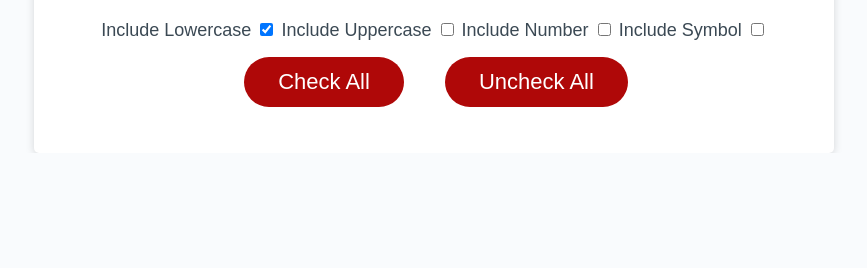
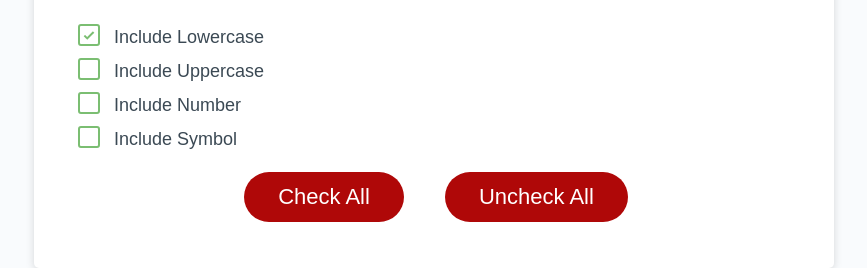
Before and after one commit to shamik05/03-Password-Generator, a plain HTML site: page index.html in a window 1280 px wide. Shown: the part 674-942 px from the top of the page, without its empty margins (206-1073 px from the left). Before the commit the page ends 827 px from the top, so only its background shows below. Drawn offline with Linux system fonts and the light colour scheme.

Commit message:
Redid form class into container to store all the checkboxes

```diff
--- a/index.html
+++ b/index.html
@@ -36,20 +36,30 @@
           <datalist id="defaultNumbers"></datalist>
         </div>
 
-        <div class="form">
-          <h2 class="header">Choose what type(s) to include</h2>
-          <label title="Ex: abcd" for="useLowercase">Include Lowercase</label>
-          <input title="Ex: abcd" type="checkbox" id="useLowercase" checked>
+        <h2 class="header">Choose what type(s) to include</h2>
+        <div class="container">
+          <div class="checkbox">
+            <input title="Ex: abcd" type="checkbox" id="useLowercase" checked>
+            <label title="Ex: abcd" for="useLowercase"><span>Include Lowercase</span></label>
+          </div>
 
-          <label title="Ex: ABCD" for="useUppercase">Include Uppercase</label>
-          <input title="Ex: ABCD" type="checkbox" id="useUppercase">
+          <div class="checkbox">
+            <input title="Ex: ABCD" type="checkbox" id="useUppercase">
+            <label title="Ex: ABCD" for="useUppercase"><span>Include Uppercase</span></label>
+          </div>
 
-          <label title="Ex: 1234" for="useNumber">Include Number</label>
-          <input title="Ex: 1234" type="checkbox" id="useNumber">
+          <div class="checkbox">
+            <input title="Ex: 1234" type="checkbox" id="useNumber">
+            <label title="Ex: 1234" for="useNumber"><span>Include Number</span></label>
+          </div>
 
-          <label title="Ex: !@#$" for="useSymbol">Include Symbol</label>
-          <input title="Ex: !@#$" type="checkbox" id="useSymbol">
+          <div class="checkbox">
+            <input title="Ex: !@#$" type="checkbox" id="useSymbol">
+            <label title="Ex: !@#$" for="useSymbol"><span>Include Symbol</span></label>
+          </div>
+        </div>
 
+        <div class=checkBtns>
           <button id="check" class="btn">Check All</button>
           <button id="uncheck" class="btn">Uncheck All</button>
         </div>
--- a/style.css
+++ b/style.css
@@ -156,6 +156,9 @@ button[disabled] {
   }
 
 #lengthRange::-webkit-slider-runnable-track{
+  -webkit-appearance: none;  /* Override default CSS styles */
+  -moz-user-select: none;
+  appearance: none;
   cursor: pointer;
 }
 
@@ -232,7 +235,86 @@ input:valid+span:after {
   padding-left: 5px;
 }
 
-.form {
-  display: inline-block;
+.container {
+  -webkit-user-select: none;
+  -moz-user-select: none;
+  -ms-user-select: none;
+  user-select: none;
+  margin: 0;
+}
+
+.checkbox {
+  margin: 15px auto;
+  position: relative;
+  display: inline;
+}
+
+.checkbox input[type="checkbox"] {
+  width: auto;
+  opacity: 0.00000001;
+  position: absolute;
+  left: 0;
+  margin-left: -20px;
+}
+
+.checkbox label {
+  position: relative;
+}
+.checkbox label:before {
+  content: '';
+  position: absolute;
+  left: 0;
+  top: 0;
+  margin: 4px;
+  width: 22px;
+  height: 22px;
+  transition: transform 0.28s ease;
+  border-radius: 3px;
+  border: 2px solid #7bbe72;
+}
+.checkbox label:after {
+  content: '';
+  display: block;
+  width: 10px;
+  height: 5px;
+  border-bottom: 2px solid #7bbe72;
+  border-left: 2px solid #7bbe72;
+  -webkit-transform: rotate(-45deg) scale(0);
+  transform: rotate(-45deg) scale(0);
+  transition: transform ease 0.25s;
+  will-change: transform;
+  position: absolute;
+  top: 12px;
+  left: 10px;
+}
+.checkbox input[type="checkbox"]:checked ~ label::before {
+  color: #7bbe72;
+}
+
+.checkbox input[type="checkbox"]:checked ~ label::after {
+  -webkit-transform: rotate(-45deg) scale(1);
+  transform: rotate(-45deg) scale(1);
+}
+
+.checkbox label {
+  min-height: 34px;
+  display: block;
+  padding-left: 40px;
+  margin-bottom: 0;
+  font-weight: normal;
+  cursor: pointer;
+  /* vertical-align: sub; */
+}
+.checkbox label span {
+  position: absolute;
+  top: 50%;
+  -webkit-transform: translateY(-50%);
+  transform: translateY(-50%);
+}
+.checkbox input[type="checkbox"]:focus + label::before {
+  outline: 0;
+}
+.checkBtns {
+  display: block;
   text-align: center;
 }
```
